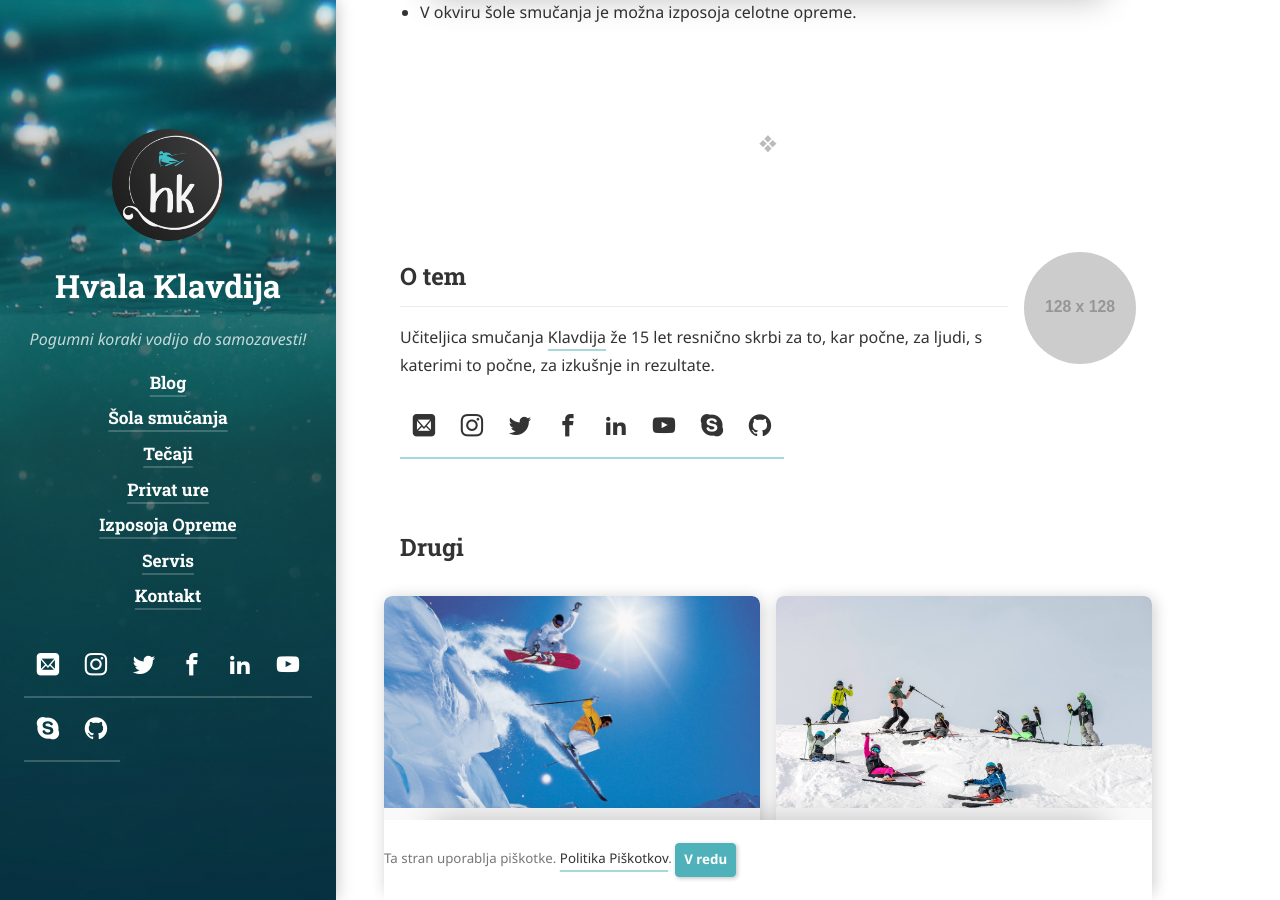
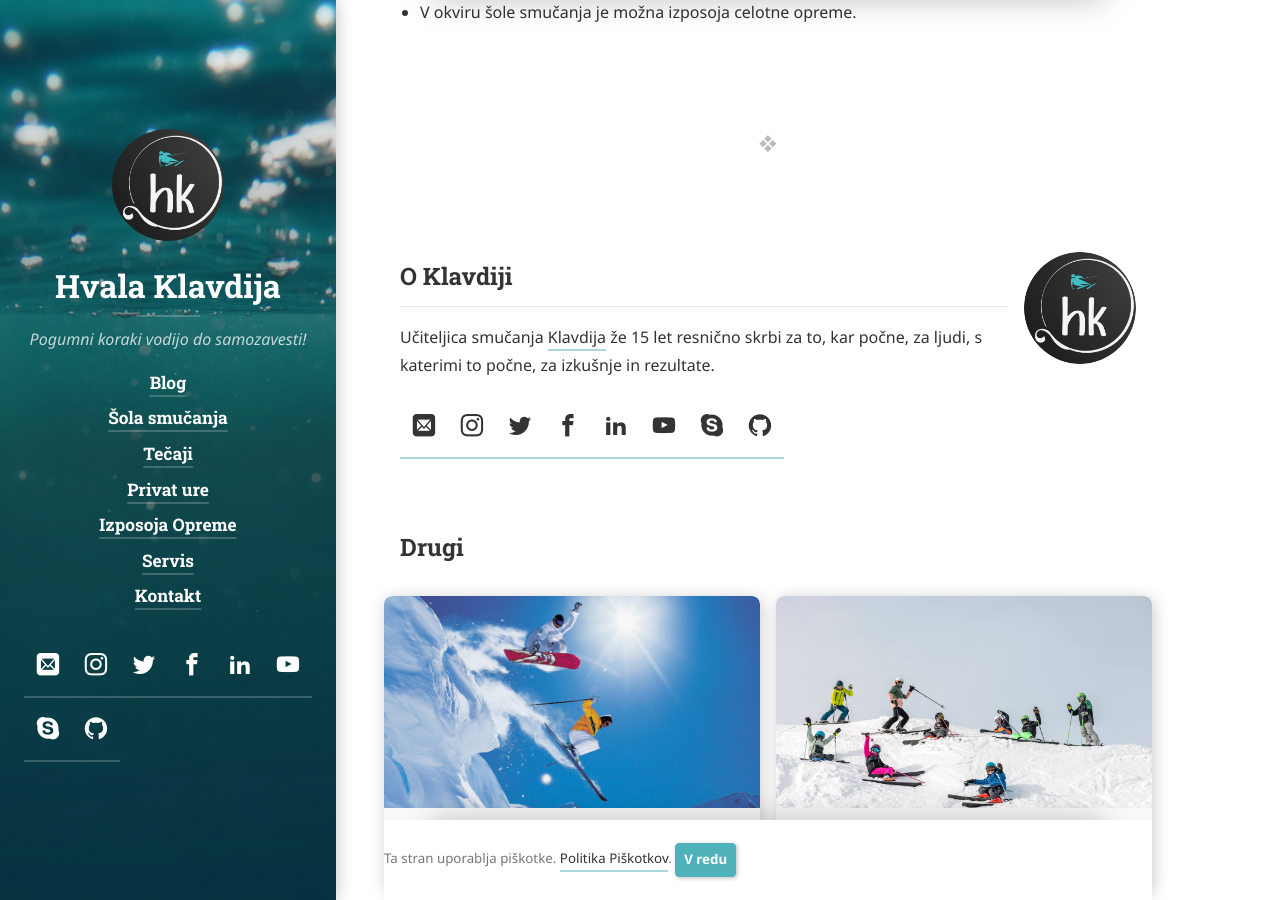
Before and after one commit to HvalaKlavdija/hvalaklavdija.github.io, a Jekyll site: the page built from _projects/odrasli.md, in a window 1280 px wide and 900 px high, scrolled down 814 px. Built offline with Jekyll 4.4.1, drawn with Linux system fonts in a browser that asks for light colours; cached includes are drawn as plain includes; nearby versions of some CDN libraries; some web fonts are replaced; library files that are not in the unit come from our copies.

Commit message:
v1.0.5 update details of author

```diff
--- a/_data/authors.yml
+++ b/_data/authors.yml
@@ -13,11 +13,11 @@ author1:
 
   # This photo will be used in the about section
   picture:
-    path:            https://placehold.it/128x128
+    path:            /assets/img/logo.png
     # srcset is optional, but can be used to provide higher res versions for retina displays
     srcset:
-      1x:            https://placehold.it/128x128
-      2x:            https://placehold.it/256x256
+      1x:            /assets/img/logo.png
+      2x:            /assets/img/logo.png
 
   # Social media icons in sidebar
   # Comment/uncommet to show/hide
--- a/_data/strings.yml
+++ b/_data/strings.yml
@@ -13,7 +13,7 @@
 home:                  Domov
 pages:                 Strani
 posts:                 Objave
-about:                 O tem
+about:                 O Klavdiji
 related_posts:         Sorodne objave
 other_projects:        Drugi
 comments:              Komentarji
```
